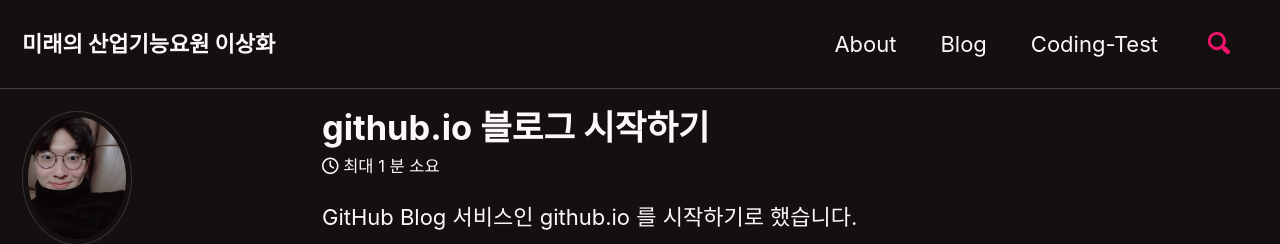
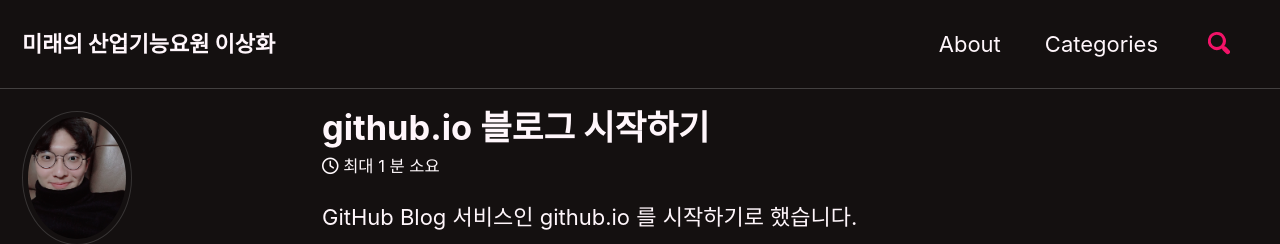
Before and after one commit to lee-sanghwa/lee-sanghwa.github.io, a Jekyll site: the page built from _posts/2019-06-30-first-post.md, in a window 1280 px wide and 900 px high. Shown: the top 244 px of the window. Built offline with Jekyll 4.4.1, drawn with Linux system fonts in a browser that asks for light colours; cached includes are drawn as plain includes; nearby versions of some CDN libraries; comment, search, counter and statistics services are not loaded; some of the changed text lies outside the part shown.

Commit message:
Change blog and coding-test into categories in navigation

```diff
--- a/_data/navigation.yml
+++ b/_data/navigation.yml
@@ -2,7 +2,5 @@
 main:
   - title: "About"
     url: "/about/"
-  - title: "Blog"
-    url: "/categories/#blog/"
-  - title: "Coding-Test"
-    url: "/categories/#coding-test/"
+  - title: "Categories"
+    url: "/categories/"
```
Also changed, not shown: _posts/2019-07-05-first-coding-test.md (added).
